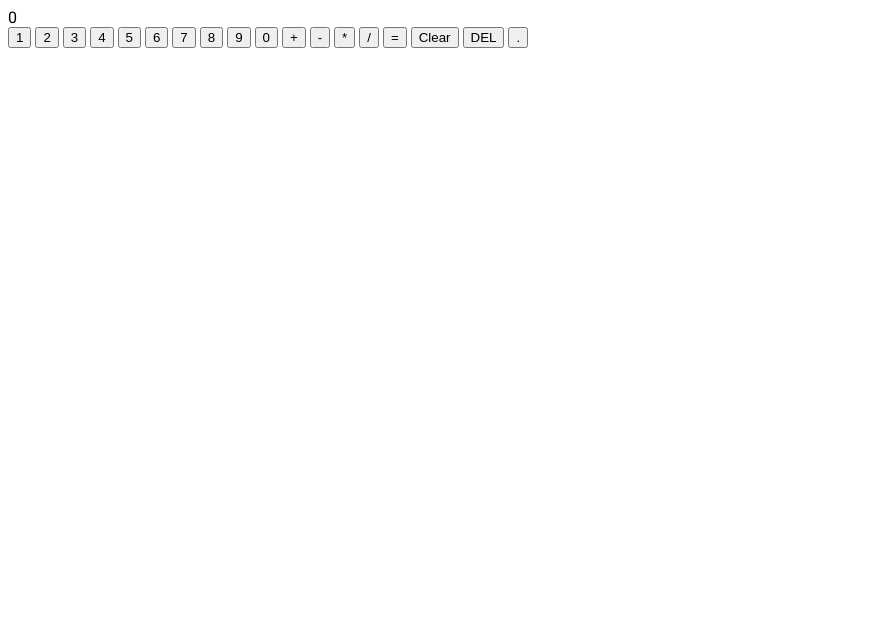
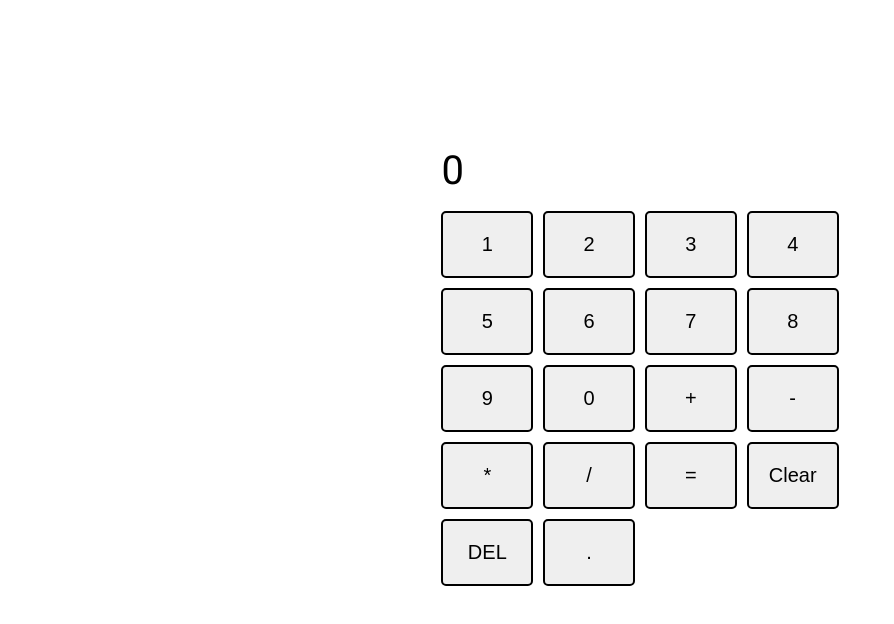
Before and after one commit to elvisnipah/calculator, a plain HTML site: page index.html in a window 1280 px wide. Shown: the whole page, without its empty margins (0-894 px from the left). Drawn offline with Linux system fonts and the light colour scheme.

Commit message:
Add styling to improve general look

```diff
--- a/index.html
+++ b/index.html
@@ -17,24 +17,24 @@
                 <div class="current-operation" id="currentOperation">0</div>
             </div>
             <div class="buttons">
-                <button data-number>1</button>
-                <button data-number>2</button>
-                <button data-number>3</button>
-                <button data-number>4</button>
-                <button data-number>5</button>
-                <button data-number>6</button>
-                <button data-number>7</button>
-                <button data-number>8</button>
-                <button data-number>9</button>
-                <button data-number>0</button>
-                <button data-operator>+</button>
-                <button data-operator>-</button>
-                <button data-operator>*</button>
-                <button data-operator>/</button>
-                <button id="equalBtn">=</button>
-                <button id="clearBtn">Clear</button>
-                <button id="deleteBtn">DEL</button>
-                <button id="pointBtn">.</button>
+                <button class="btn" data-number>1</button>
+                <button class="btn" data-number>2</button>
+                <button class="btn" data-number>3</button>
+                <button class="btn" data-number>4</button>
+                <button class="btn" data-number>5</button>
+                <button class="btn" data-number>6</button>
+                <button class="btn" data-number>7</button>
+                <button class="btn" data-number>8</button>
+                <button class="btn" data-number>9</button>
+                <button class="btn" data-number>0</button>
+                <button class="btn" data-operator>+</button>
+                <button class="btn" data-operator>-</button>
+                <button class="btn" data-operator>*</button>
+                <button class="btn" data-operator>/</button>
+                <button class="btn" id="equalBtn">=</button>
+                <button class="btn" id="clearBtn">Clear</button>
+                <button class="btn" id="deleteBtn">DEL</button>
+                <button class="btn" id="pointBtn">.</button>
             </div>
         </div>
     </main>
--- a/style.css
+++ b/style.css
@@ -1,7 +1,53 @@
+* {
+    box-sizing: border-box;
+    padding: 0;
+    margin: 0;
+}
+
+
+
 body {
     font-family: "Roboto", sans-serif;
 }
 
+.main {
+    display: flex;
+    align-items: center;
+    justify-content: center;
+    height: 75vh;
+    min-height: 500px;
+    margin-top: 50px;
+}
+
+.display {
+    padding: 10px 20px;
+    border: 2px black solid;
+}
+
+.previous-operation {
+    min-height: 32px;
+    font-size: 20px;
+}
+
+.current-operation {
+    min-height: 64px;
+    font-size: 40px;
+}
+
+
 button {
     cursor: pointer;
 }
+
+.buttons {
+    display: grid;
+    grid-template-columns: repeat(4, 1fr);
+    grid-gap: 10px;
+}
+
+.btn {
+    padding: 20px;
+    border: 2px black solid;
+    border-radius: 5px;
+    font-size: 20px;
+}
```
